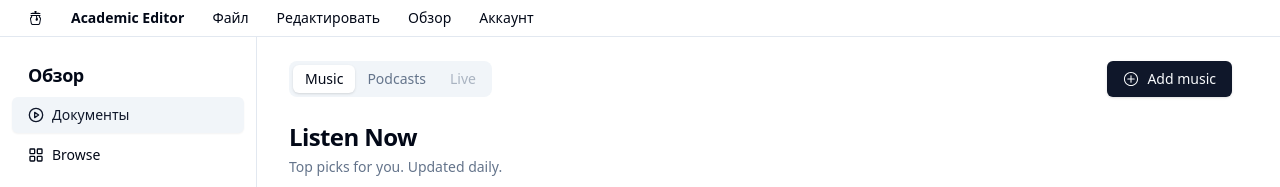
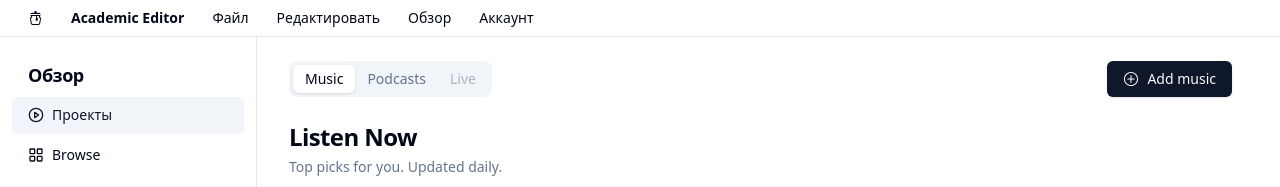
Before and after one commit to finds-su/academic-editor, a React (Vite) app: page / in a window 1280 px wide. Shown: the top 187 px of the page. Built offline with nearby package versions, Linux system fonts and the light colour scheme.

Commit message:
fix: preferences blinking

```diff
--- a/src/components/common/sidebar.tsx
+++ b/src/components/common/sidebar.tsx
@@ -53,7 +53,7 @@ export function Sidebar({ className, playlists }: SidebarProps) {
                                 <circle cx="12" cy="12" r="10" />
                                 <polygon points="10 8 16 12 10 16 10 8" />
                             </svg>
-                            {t('sidebar.documents')}
+                            {t('sidebar.projects')}
                         </Button>
                         <Button variant="ghost" className="w-full justify-start">
                             <svg
--- a/src/components/pages/preferences/sidebar-nav.tsx
+++ b/src/components/pages/preferences/sidebar-nav.tsx
@@ -1,6 +1,6 @@
 import { cn } from '@/lib/utils';
 import { buttonVariants } from '@/components/ui/button.tsx';
-import { useLocation } from 'react-router-dom';
+import { useLocation, useNavigate } from 'react-router-dom';
 
 interface SidebarNavProps extends React.HTMLAttributes<HTMLElement> {
     items: {
@@ -11,13 +11,20 @@ interface SidebarNavProps extends React.HTMLAttributes<HTMLElement> {
 
 export function SidebarNav({ className, items, ...props }: SidebarNavProps) {
     const location = useLocation();
+    const navigate = useNavigate()
+
+    const handleNavigateButton = (href: string) => {
+        return () => {
+            navigate(href)
+        }
+    }
 
     return (
         <nav className={cn('flex space-x-2 lg:flex-col lg:space-x-0 lg:space-y-1', className)} {...props}>
             {items.map((item) => (
-                <a
+                <div
                     key={item.href}
-                    href={item.href}
+                    onClick={handleNavigateButton(item.href)}
                     className={cn(
                         buttonVariants({ variant: 'ghost' }),
                         location.pathname === item.href
@@ -27,7 +34,7 @@ export function SidebarNav({ className, items, ...props }: SidebarNavProps) {
                     )}
                 >
                     {item.title}
-                </a>
+                </div>
             ))}
         </nav>
     );
--- a/src/locales/ru.json
+++ b/src/locales/ru.json
@@ -10,7 +10,7 @@
   "submenu.hideOthers": "Скрыть остальные",
   "submenu.quitEditor": "Выйти из Academic Editor",
   "sidebar.review": "Обзор",
-  "sidebar.documents": "Документы",
+  "sidebar.projects": "Проекты",
 
   "preferences.header": "Настройки",
   "preferences.description": "Управляйте настройками своей учетной записи и устанавливайте настройки электронной почты.",
```
